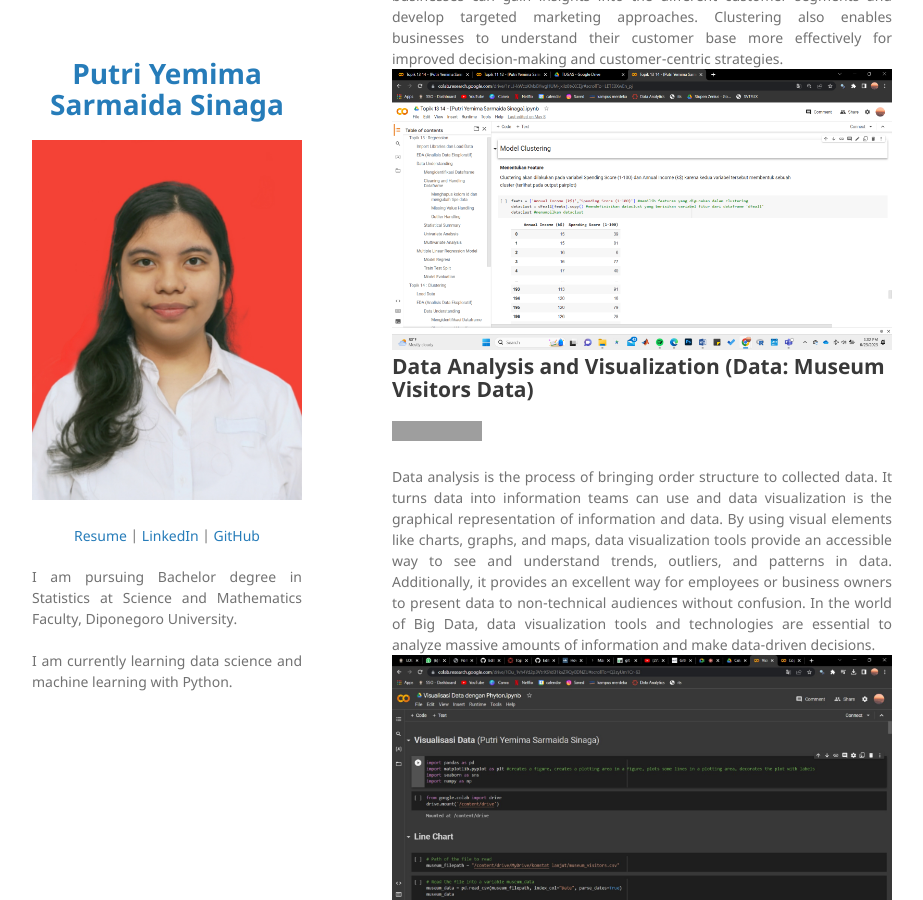
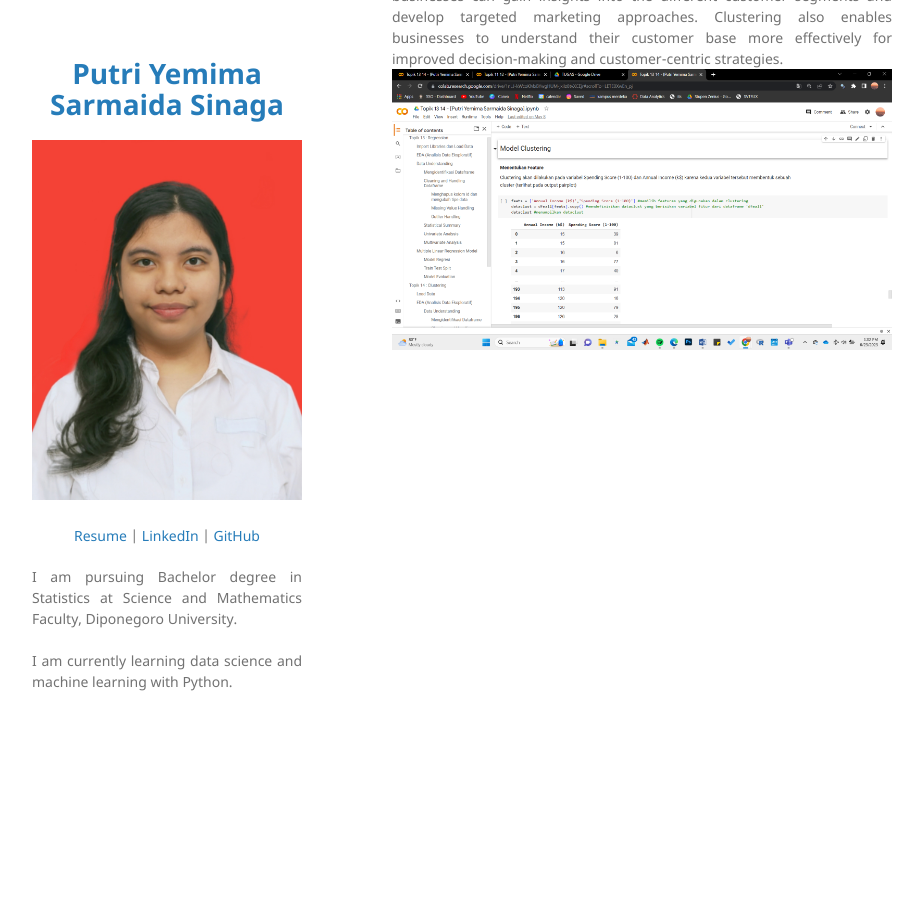
Before and after one commit to pyemimaa/portofolio, a Jekyll site: the page built from index.md, in a window 1280 px wide and 900 px high, scrolled down 3845 px. Shown: the whole window, without its empty margins (178-1101 px from the left). Built offline with Jekyll 4.4.1, drawn with Linux system fonts in a browser that asks for light colours; our own code applies the rules of GitHub Pages for plain Markdown files; grey boxes are pictures that could not be loaded.

Commit message:
index.md

```diff
--- a/index.md
+++ b/index.md
@@ -61,12 +61,3 @@ The Mall Customers dataset contains information about customers' attributes, suc
 </div>
 
 <center><img src="images/topic1314.png"/></center>
-
-
-## Data Analysis and Visualization (Data: Museum Visitors Data)
-[![Run in Google Colab](https://img.shields.io/badge/Colab-Run_in_Google_Colab-blue?logo=Google&logoColor=FDBA18)](https://colab.research.google.com/drive/1Ou_1vh4Yd2p3VtrXSYd31kxZRQy0DNZU)
-
-<div style="text-align: justify">Data analysis is the process of bringing order structure to collected data. It turns data into information teams can use and data visualization is the graphical representation of information and data. By using visual elements like charts, graphs, and maps, data visualization tools provide an accessible way to see and understand trends, outliers, and patterns in data. Additionally, it provides an excellent way for employees or business owners to present data to non-technical audiences without confusion. In the world of Big Data, data visualization tools and technologies are essential to analyze massive amounts of information and make data-driven decisions. </div>
-
-<center><img src="images/visdat.jpeg"/></center>
-<center><img src="images/visdat2.jpeg"/></center>
```
